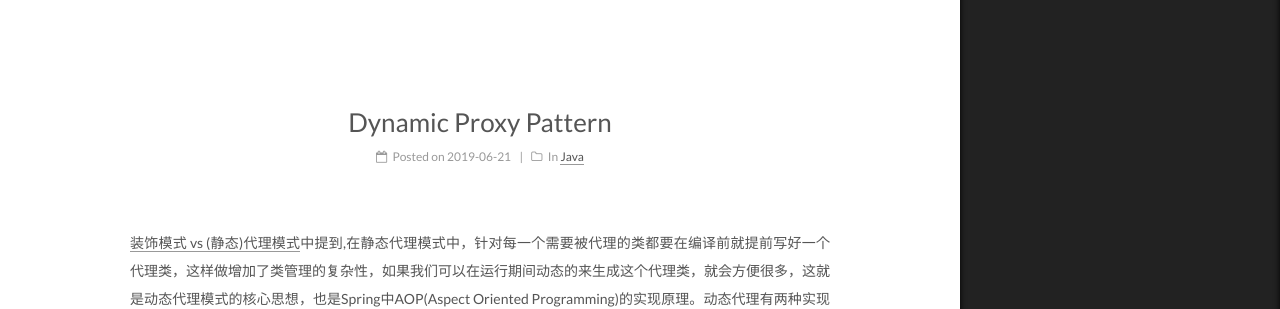
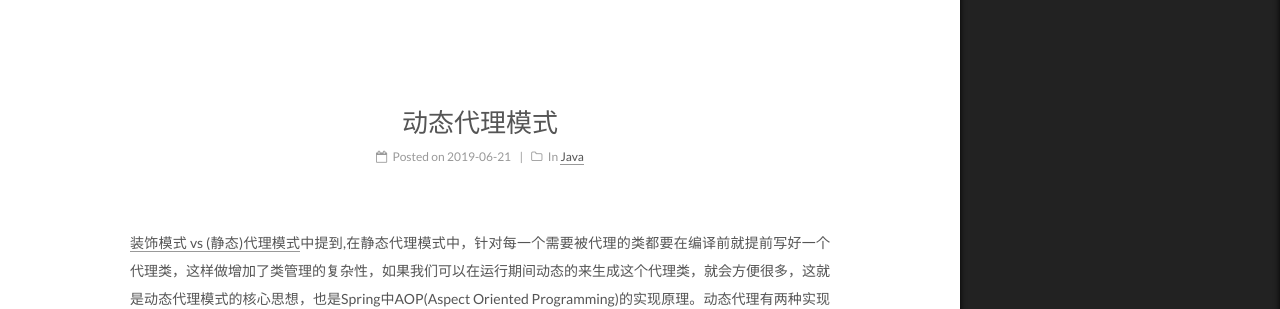
Before and after one commit to Leon-WTF/leon-wtf.github.io, a Jekyll site: the page built from _posts/2019-06-21-dynamic-proxy-pattern.md, in a window 1280 px wide. Shown: the part 238-547 px from the top of the page. Built offline with Jekyll 4.4.1, drawn with Linux system fonts in a browser that asks for light colours.

Commit message:
Change post name

```diff
--- a/_posts/2019-06-21-dynamic-proxy-pattern.md
+++ b/_posts/2019-06-21-dynamic-proxy-pattern.md
@@ -1,4 +1,5 @@
 ---
+title: 动态代理模式
 category: Java
 tags: [design-pattern, java]
 ---
```
Also changed, not shown: _posts/2019-06-09-null-charactor-in-file.md (renamed from _posts/2019-06-09-null-charactor.md).
